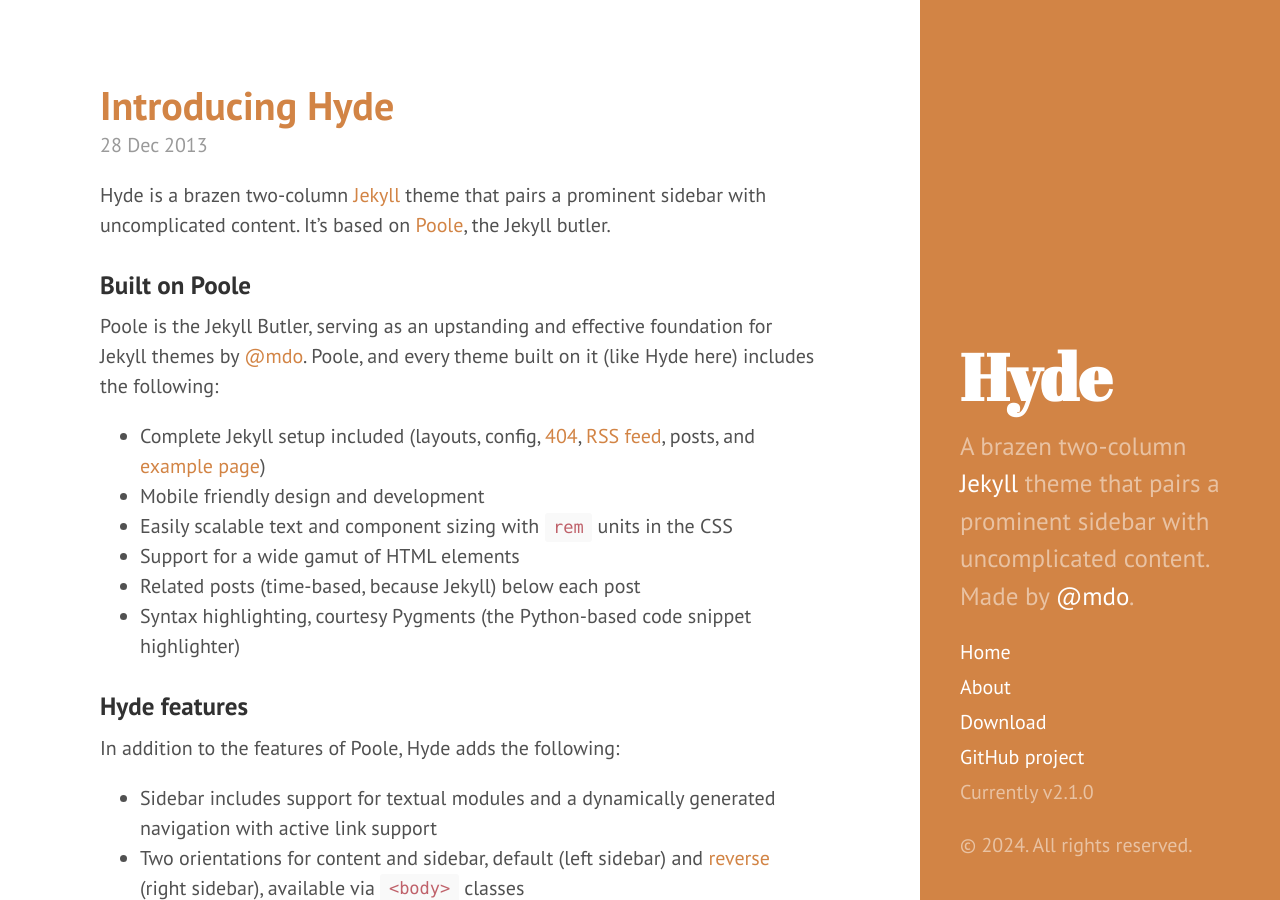
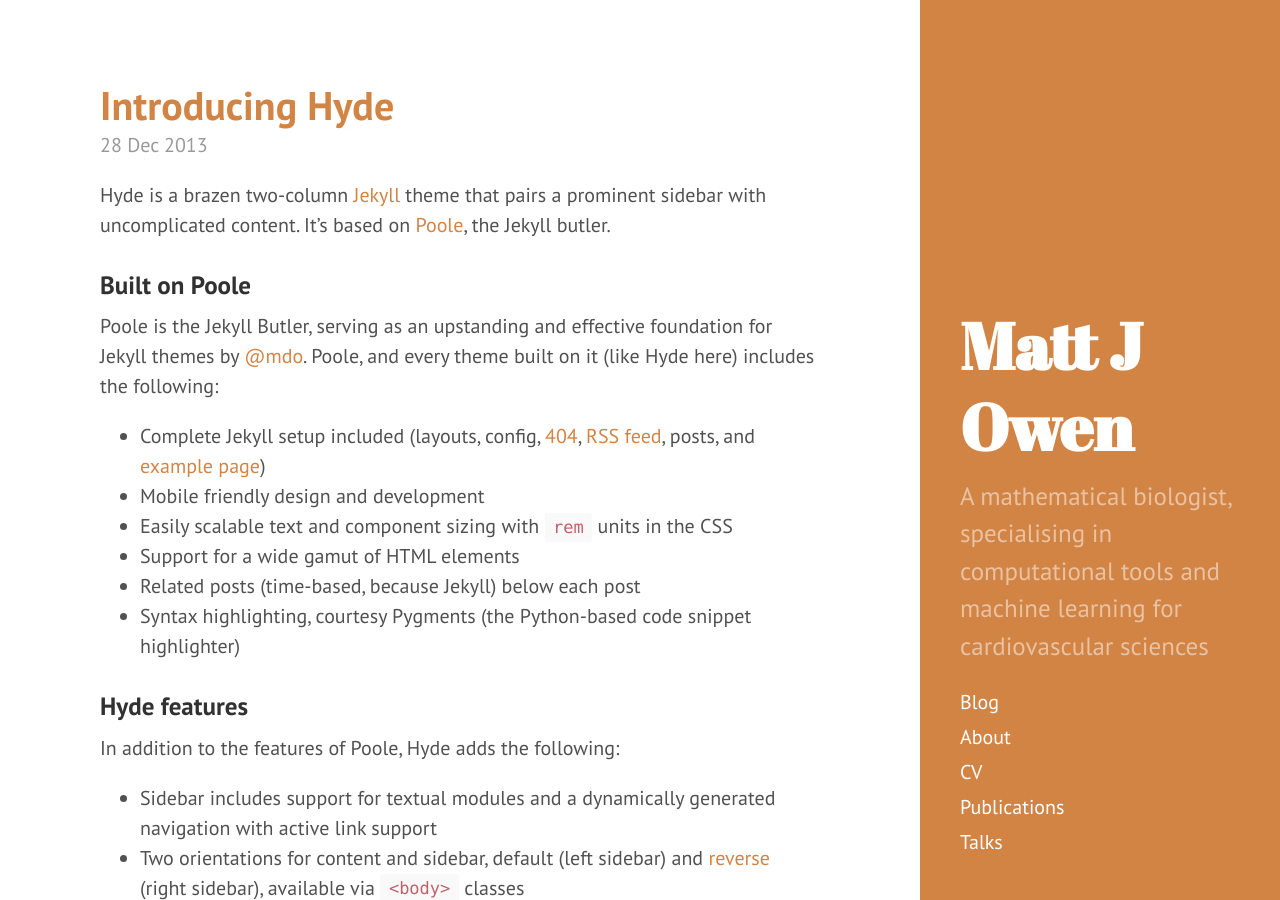
Before and after one commit to mjowen/mjowen.github.io, a Jekyll site: the page built from index.html, in a window 1280 px wide and 900 px high. Built offline with Jekyll 4.4.1, drawn with Linux system fonts in a browser that asks for light colours; Markdown is read by kramdown in place of the engine named in the settings; the list of posts is cut into pages by our own code.

Commit message:
made template changes
added more pages, changed layout and colours

```diff
--- a/_config.yml
+++ b/_config.yml
@@ -7,15 +7,14 @@ permalink:        pretty
 #relative_permalinks: true
 
 # Setup
-title:            Hyde
-tagline:          'A Jekyll theme'
-description:      'A brazen two-column <a href="http://jekyllrb.com" target="_blank">Jekyll</a> theme that pairs a prominent sidebar with uncomplicated content. Made by <a href="https://twitter.com/mdo" target="_blank">@mdo</a>.'
-url:              http://hyde.getpoole.com
+title:            Matt J Owen
+description:      'A mathematical biologist, specialising in computational tools and machine learning for cardiovascular sciences'
+url:              https://mjowen.github.io/
 baseurl:          /
 
 author:
-  name:           'Mark Otto'
-  url:            https://twitter.com/mdo
+  name:           'Matt J Owen'
+  url:            https://twitter.com/MattJOwen_
 
 paginate:         5
 
@@ -23,4 +22,4 @@ paginate:         5
 version:          2.1.0
 
 github:
-  repo:           https://github.com/poole/hyde
+  repo:           https://github.com/mjowen
--- a/_includes/head.html
+++ b/_includes/head.html
@@ -7,11 +7,7 @@
   <meta name="viewport" content="width=device-width, initial-scale=1.0, maximum-scale=1">
 
   <title>
-    {% if page.title == "Home" %}
-      {{ site.title }} &middot; {{ site.tagline }}
-    {% else %}
-      {{ page.title }} &middot; {{ site.title }}
-    {% endif %}
+    {{ page.title }} &middot; {{ site.title }}
   </title>
 
   <!-- CSS -->
--- a/_includes/sidebar.html
+++ b/_includes/sidebar.html
@@ -10,7 +10,7 @@
     </div>
 
     <nav class="sidebar-nav">
-      <a class="sidebar-nav-item{% if page.url == site.baseurl %} active{% endif %}" href="{{ site.baseurl }}">Home</a>
+      <a class="sidebar-nav-item{% if page.url == site.baseurl %} active{% endif %}" href="{{ site.baseurl }}">Blog</a>
 
       {% comment %}
         The code below dynamically generates a sidebar nav of pages with
@@ -25,12 +25,6 @@
           {% endif %}
         {% endif %}
       {% endfor %}
-
-      <a class="sidebar-nav-item" href="{{ site.github.repo }}/archive/v{{ site.version }}.zip">Download</a>
-      <a class="sidebar-nav-item" href="{{ site.github.repo }}">GitHub project</a>
-      <span class="sidebar-nav-item">Currently v{{ site.version }}</span>
     </nav>
-
-    <p>&copy; {{ site.time | date: '%Y' }}. All rights reserved.</p>
   </div>
 </div>
--- a/index.html
+++ b/index.html
@@ -1,6 +1,6 @@
 ---
 layout: default
-title: Home
+title: Blog
 ---
 
 <div class="posts">
```
Also changed, not shown: about.md (+3 -0 lines), cv.md (added, +6 -0 lines), publications.md (added, +6 -0 lines), talks.md (added, +6 -0 lines).
